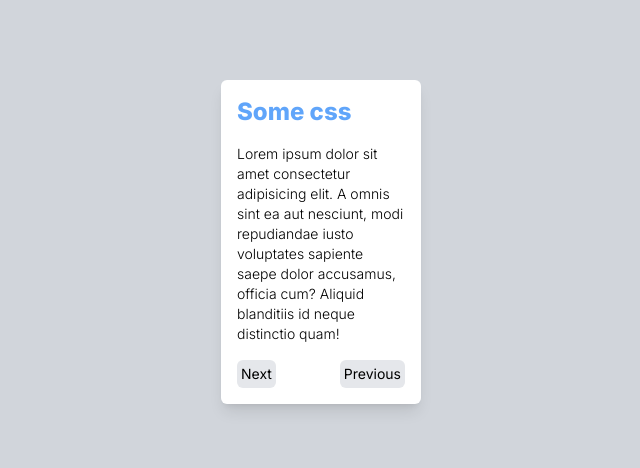
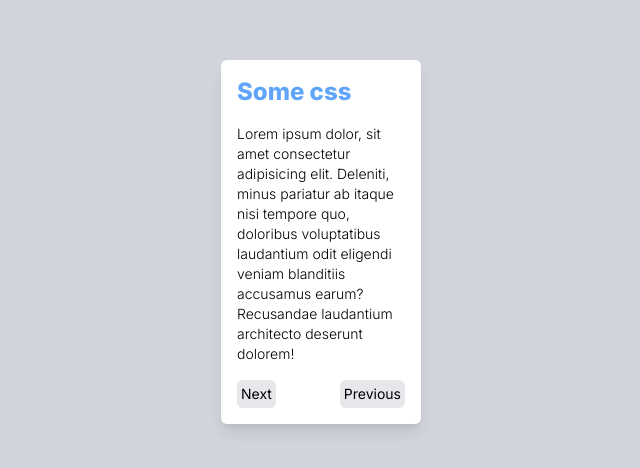
Before and after one commit to WhiteWolf36/PIAIC, a Next.js app in the folder Quarter 2/class1/: page /buttons in a window 1280 px wide. Shown: the part 158-626 px from the top of the page, without its empty margins (319-959 px from the left). Built offline with nearby package versions, Linux system fonts and the light colour scheme.

Commit message:
Refactor button page component

```diff
--- a/Quarter 2/class1/src/app/buttons/page.tsx
+++ b/Quarter 2/class1/src/app/buttons/page.tsx
@@ -19,10 +19,10 @@
           </div>
           <div>
             <p className="font-light text-sm">
-              Lorem ipsum dolor sit amet consectetur adipisicing elit. A omnis
-              sint ea aut nesciunt, modi repudiandae iusto voluptates sapiente
-              saepe dolor accusamus, officia cum? Aliquid blanditiis id neque
-              distinctio quam!
+              Lorem ipsum dolor, sit amet consectetur adipisicing elit.
+              Deleniti, minus pariatur ab itaque nisi tempore quo, doloribus
+              voluptatibus laudantium odit eligendi veniam blanditiis accusamus
+              earum? Recusandae laudantium architecto deserunt dolorem!
             </p>
           </div>
           <div className="flex justify-between text-sm ">
```
